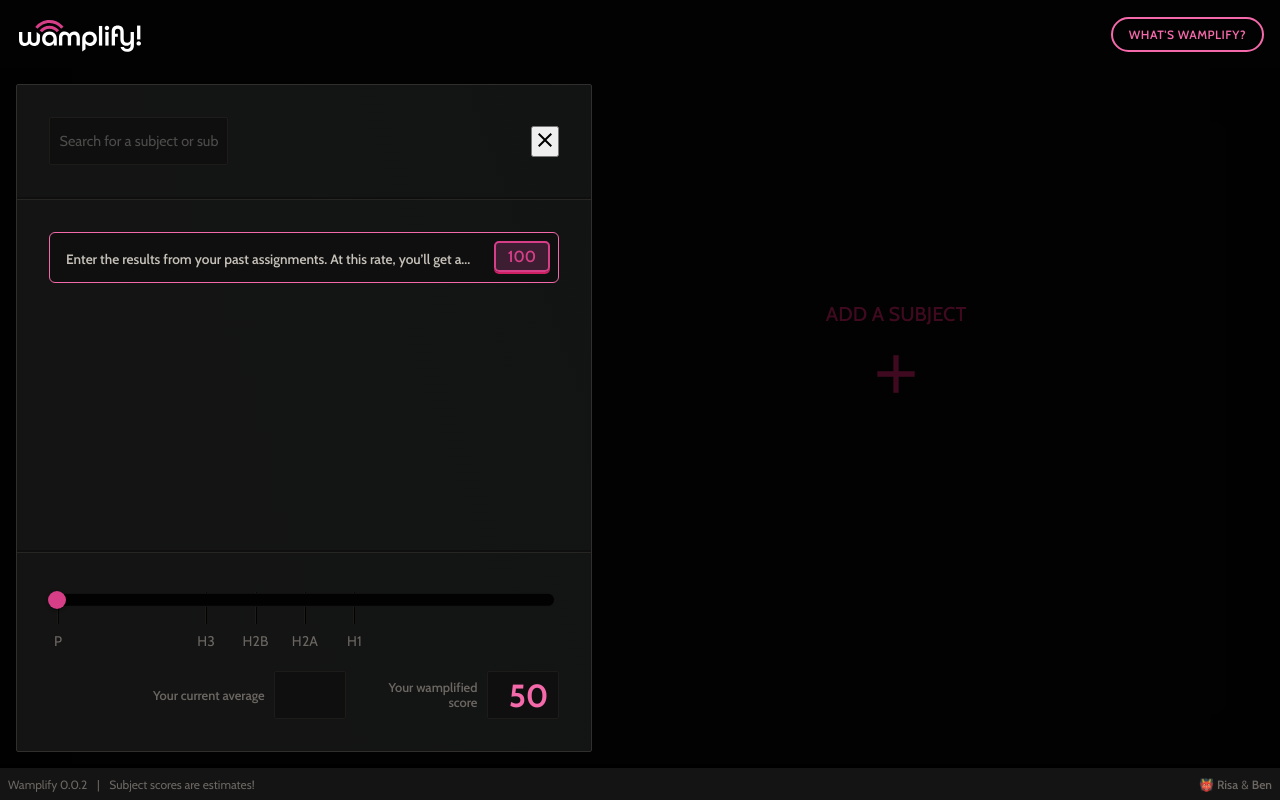
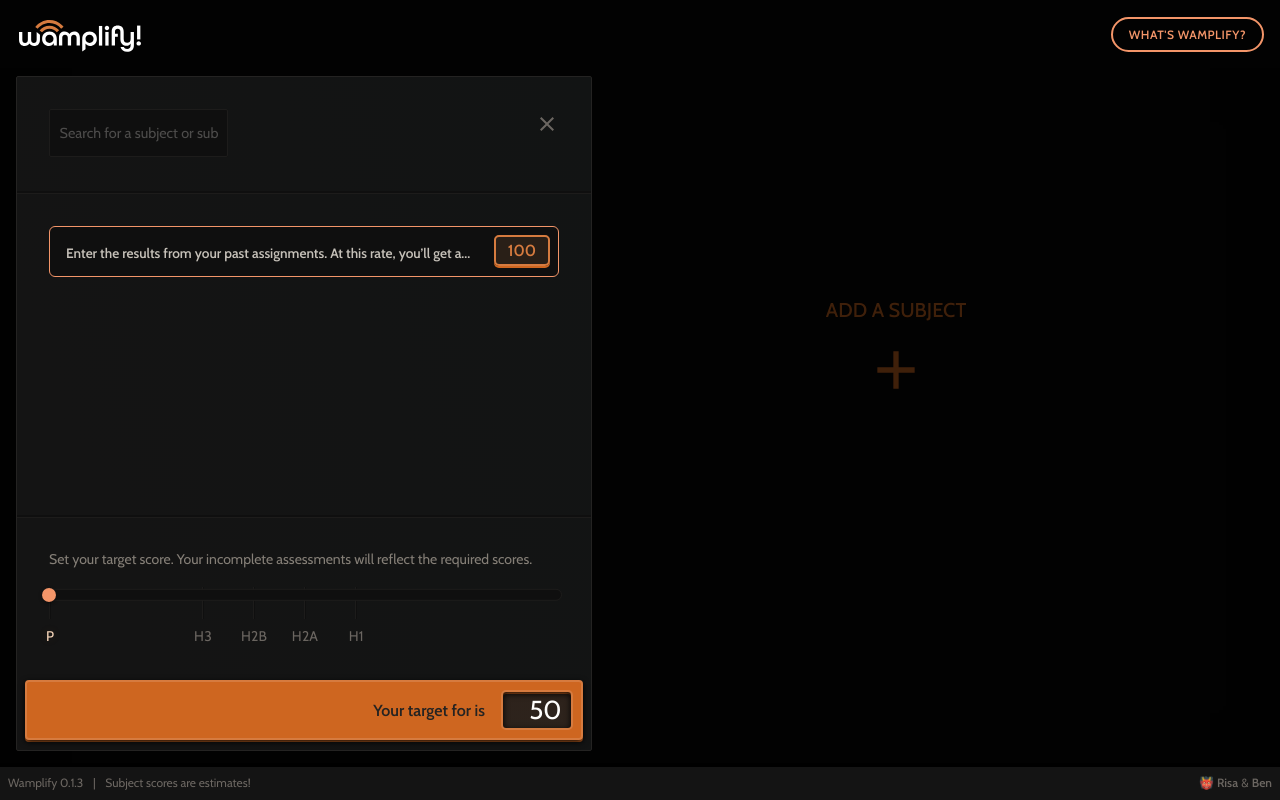
Before and after one commit to bevans-o/wamplify, a Next.js app in the folder wamplify/: page / in a window 1280 px wide. Built offline with nearby package versions, Linux system fonts and the light colour scheme.

Commit message:
layout polish and wamplifier footers

```diff
--- a/wamplify/src/app/components/Infobar/infobar.module.css
+++ b/wamplify/src/app/components/Infobar/infobar.module.css
@@ -11,7 +11,7 @@
     flex-direction: row;
     justify-content: space-between;
     align-items: center;
-    padding: 0.5rem;
+    padding: 0.5rem 0.5rem 0.625rem;
 }
 
 .container > * {
--- a/wamplify/src/app/components/Wamplifier/Wamplifier.tsx
+++ b/wamplify/src/app/components/Wamplifier/Wamplifier.tsx
@@ -56,7 +56,7 @@
 
   return (
         <div className={wamplifier.body + " panel"} tabIndex={-1} id={`Wamplifier--${id}`}>
-          <div className={wamplifier.header + " fc pad"}>
+          <div className={wamplifier.header}>
             { subject.name != "" &&
             <div className='fc'>
               <h2 className={wamplifier.title}>{subject.name}</h2>
@@ -68,8 +68,8 @@
               <SubjectSearch id={id} onSelect={(subject : SearchResult) => onSubjectSelect(subject)}/>
             }
 
-            <button>
-              <CloseIcon/>
+            <button className={wamplifier.close}>
+              <CloseIcon fontSize='medium'/>
             </button>
           </div>
 
@@ -94,13 +94,17 @@
 
           <Divider/>
 
-          <div className={wamplifier.controls + " pad"}>
+          <div>
+            <div className={wamplifier.controls}>
+              <div className={wamplifier.note}>Set your target score. Your incomplete assessments will reflect the required scores.</div>
+
               <div className={wamplifier.slider}>
                 <Slider
                   aria-label="Target Score"
                   value={targetScore}
                   step={1}
                   min={50}
+                  max={100}
                   valueLabelDisplay="auto"
                   marks={sliderMarks}
                   className="slider swiper-no-swiping"
@@ -115,26 +119,21 @@
                 />
               </div>
 
-            <div className={wamplifier.scores}>
-              <div>
-                <span>
-                  Your current average
-                </span>
-                <input/>
             </div>
 
-              <div>
-                <span>
-                  Your wamplified score
-                </span>
+            <div className={wamplifier.footer}>
+              <div className={wamplifier.target}>
+                <div className={wamplifier.targetText}>
+                  Your target for <span>{subject.code}</span> is
+                </div>
                 <input
                   value={targetScore}
                   onChange={(e) => {
                     setTargetScore(parseInt(e.target.value));
                   }}/>
               </div>
+            </div>
 
-            </div>
           </div>
 
         </div>
--- a/wamplify/src/app/components/Wamplifier/wamplifier.module.css
+++ b/wamplify/src/app/components/Wamplifier/wamplifier.module.css
@@ -3,31 +3,60 @@
     height: 100%;
     min-height: 20rem;
 
-    display: flex;
-    flex-direction: column;
+    display: grid;
+    grid-template-rows: auto auto 1fr auto;
     user-select: none;
 
     --wamp-padding: 2rem;
 }
 
 .header {
+    max-width: var(--wamp-width);
     padding: var(--wamp-padding);
+    display: flex;
     flex-direction: row;
     justify-content: space-between;
-    align-items: center;
+    align-items: flex-start;
+
+    height: 7.25rem;
+}
+
+.header > div {
+    max-width: 90%;
+    flex-grow: 2;
 }
 
 .title {
     font-size: 1.375rem;
+    font-weight: 100;
     letter-spacing: 0.3px;
     line-height: 130%;
     padding-bottom: 0.2rem;
+
+
+    white-space: nowrap;
+    text-overflow: ellipsis;
+    overflow: hidden;
 }
 
 .code {
     font-size: 1rem;
     font-weight: 600;
     color: var(--n400);
+}
+
+.close {
+    background: none;
+    border: none;
+    color: var(--n400);
+    cursor: pointer;
+    translate: 0 3px;
+
+    transition: color 100ms ease;
+}
+
+.close:hover {
+    color: var(--n200);
 }
 
 .header,
@@ -38,7 +67,8 @@
 .assessmentContainer {
     padding: var(--wamp-padding);
     gap: 1rem;
-    flex-grow: 2;
+
+    overflow-y: auto;
 }
 
 .currentRate {
@@ -76,44 +106,59 @@
     padding: 2rem 0;
 }
 
+.note {
+    font-size: 0.875rem;
+    font-weight: 200;
+    color: var(--n300);
+    padding-bottom: 0.75rem;
+}
+
 .controls {
-    padding: var(--wamp-padding);
+    padding: var(--wamp-padding)
 }
 
 .slider {
-    padding: 0 0.5rem;
-    padding-bottom: 2rem;
+    padding-bottom: 0.5rem;
 }
 
-.scores {
-    display: flex;
-    align-items: center;
-    justify-content: flex-end;
-    gap: 1.2rem;
-
-    font-size: 0.8rem;
-    color: var(--n400);
+.footer {
+    padding: 0.5rem;
 }
 
-.scores > * {
+.target {
+    width: 100%;
+    background: var(--a700);
+    padding: 0.5rem;
     display: flex;
+    justify-content: flex-end;
     align-items: center;
-    gap: 0.6rem;
+    gap: 1rem;
+    border: 2px solid var(--a500);
+    box-shadow: 0 2px 6px var(--n950), 0 2px 0 var(--a700);
+    border-radius: 4px;
+
+    translate: 0 -2px;
 }
 
-.scores input {
-    width: 4.5rem;
-    height: 3rem;
-
-    text-align: right;
-    color: var(--a300);
-    font-size: 2rem;
-    font-weight: 700;
+.targetText {
+    color: var(--n600);
 }
 
-.scores span {
-    max-width: 7rem;
-    text-wrap: balance;
+.targetText span {
+    color: var(--n700);
+    font-weight: 900;
+}
+
+.target input {
+    width: 4.5rem;
+    height: 2.5rem;
+    border-radius: 5px;
+    box-shadow: inset 0 2px 6px var(--n950), inset 0 2px 0 var(--a700);
+    border: 2px solid var(--a500);
+    background:  linear-gradient(var(--a900), var(--a900)), linear-gradient(var(--n800), var(--n800));
+
+    font-size: 1.625rem;
+    font-weight: 100;
     text-align: right;
 }
 
--- a/wamplify/src/app/globals.css
+++ b/wamplify/src/app/globals.css
@@ -2,35 +2,42 @@
 @import url('https://fonts.googleapis.com/css2?family=Cabin:ital,wght@0,400;0,500;0,600;0,700;1,400;1,500;1,600;1,700&display=swap');
 
 :root {
+  --pink100: #f6b9d6;
+  --pink300: #f369a9;
+  --pink500: #d63f88;
+  --pink700: #d83e79;
+  --pink900: #c24a9a40;
+
+  --orange100: #f6d5b9;
+  --orange300: #f39569;
+  --orange500: #d67b3f;
+  --orange700: #ce6620;
+  --orange900: #c27a4a25;
+
+
   --n50: #fffefc;
   --n100: #f0e9e2;
   --n200: #c5c0b8;
   --n300: #857f77;
   --n400: #6b6661;
   --n500: #4d4c4b;
-  --n600: #302f2e;
+  --n600: #242322;
   --n700: #1d1c1b;
   --n800: #141414;
   --n900: #0f0f0f;
   --n950: #020202;
 
-  --a100: #f6b9d6;
-  --a300: #f369a9;
-  --a500: #d63f88;
-  --a700: #ce2063;
-  --a900: #c24a9a40;
+  --a100: var(--orange100);
+  --a300: var(--orange300);
+  --a500: var(--orange500);
+  --a700: var(--orange700);
+  --a900: var(--orange900);
 
   --b100: #a5fbec;
   --b300: #00f2d1;
   --b500: #00dfb6;
   --b700: #00bc93;
   --b900: #008b62;
-
-  --c100: #bcdfff;
-  --c300: #65b7ff;
-  --c500: #2499fe;
-  --c700: #2178dc;
-  --c900: #1c48aa;
 
   --bad100: #fecfd5;
   --bad300: #e4797b;
@@ -45,6 +52,7 @@
   --good900: #226823;
 
   --border-colour: var(--n800);
+  --wamp-width: 36rem;
 }
 
 * {
@@ -159,7 +167,7 @@
 /* MUI slider */
 
 .slider {
-  color: var(--a500);
+  color: var(--a300);
   height: 0.4rem;
   transition: all 200ms ease;
   overflow: visible;
@@ -172,49 +180,36 @@
 }
 
 .slider .MuiSlider-thumb {
-  background: var(--a500);
+  background: var(--a300);
   border: none;
-  height: 18px;
-  width: 18px;
+  height: 14px;
+  width: 14px;
 
   transition: all 200ms ease;
 }
 
 .slider:hover .MuiSlider-thumb {
-  background: var(--a300);
+  background: var(--a100);
   box-shadow: 0 0 16px 4px rgba(0, 0, 0, 0.2);
 }
 
-.slider .MuiSlider-thumb::after {
-  content: '';
-  background: var(--a500);
-  background: transparent;
-  width: 12px;
-  height: 12px;
-  position: absolute;
-}
-
 .slider .MuiSlider-track {
-  color: var(--a500);
+  color: var(--a300);
 }
 
 .slider .MuiSlider-rail {
-  --padding: 4px;
+  --padding: 3px;
   opacity: 1;
-  background: var(--n950);
-  border: 1px solid var(--n800);
+  background: var(--n900);
+  border: 1px solid var(--n700);
   height: calc(0.4rem + 2 * var(--padding));
   width: calc(100% + 2 * var(--padding));
   translate: calc(-1 * var(--padding));
   transition: all 200ms ease;
 }
 
-.panel:hover .slider .MuiSlider-rail {
-  border: 1px solid var(--n700);
-}
-
 .slider .MuiSlider-mark {
-  background: var(--n950);
+  background: var(--n900);
   border-left: 1px solid var(--n700);
   width: 2px;
   border-radius: 0;
@@ -228,6 +223,13 @@
   font-family: inherit;
   padding-top: 1rem;
   translate: 1px;
+
+  transition: color 500ms ease, text-shadow 500ms ease;
+}
+
+.slider .MuiSlider-markLabelActive {
+  color: var(--a100);
+  text-shadow: 0 0 10px var(--a900);
 }
 
 .slider .MuiSlider-thumb:hover {
@@ -263,12 +265,12 @@
   width: auto !important;
   height: 100%;
 
-  padding: 1rem 0.5rem;
+  padding: 0.5rem 0.5rem 1rem;
 }
 
 .swiper-slide > div {
   height: 100%;
-  width: 36rem;
+  width: var(--wamp-width);
 }
 
 .swiper-slide:last-child {
--- a/wamplify/src/app/page.module.css
+++ b/wamplify/src/app/page.module.css
@@ -15,5 +15,5 @@
     "main"
     "bottom";
   grid-template-columns: minmax(0, 1fr);
-  grid-template-rows: auto minmax(0, 1fr) 2rem;
+  grid-template-rows: auto minmax(0, 1fr) auto;
 }
--- a/wamplify/src/app/page.tsx
+++ b/wamplify/src/app/page.tsx
@@ -32,7 +32,7 @@
 
       <PanelSlider/>
 
-      <Infobar version="0.0.2" message="Subject scores are estimates!"/>
+      <Infobar version="0.1.3" message="Subject scores are estimates!"/>
     </main>
   )
 }
```
Also changed, not shown: wamplify/src/app/components/Wamplifier/Assessment/Assessment.tsx (+6 -2 lines), 1 other file (tests, documents, lock files or other folders). Lines whose indentation alone changed are shown as unchanged.
